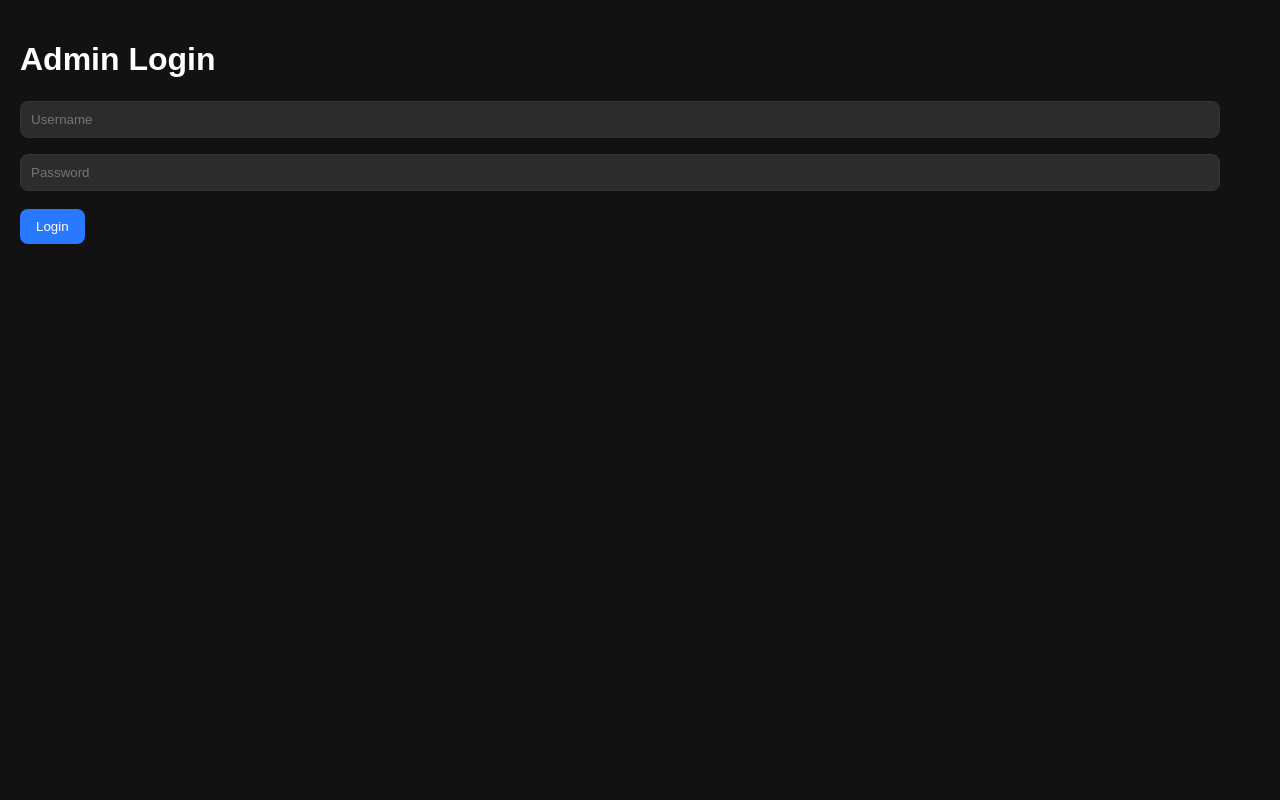
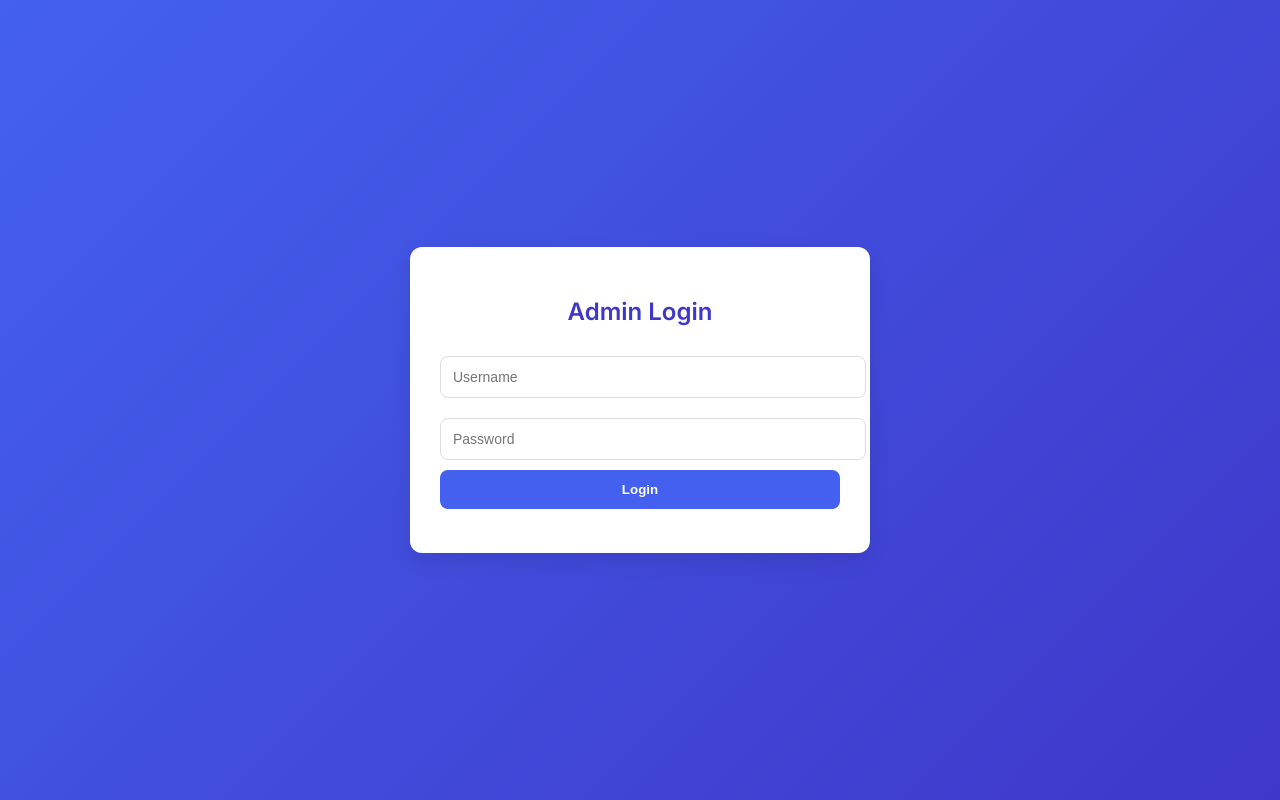
Before and after one commit to piyushlilhore64-blip/App.py, a Flask app: template templates/login.html in a window 1280 px wide. Run offline with Flask 3, Linux system fonts and the light colour scheme; the template is opened without the code that fills it, so the values that code supplies are empty; some libraries are stand-ins or nearby versions.

Commit message:
Update login.html

```diff
--- a/templates/login.html
+++ b/templates/login.html
@@ -1,17 +1,103 @@
 <!DOCTYPE html>
-<html>
+<html lang="en">
 <head>
-    <title>Admin Login</title>
-    <link rel="stylesheet" href="/static/style.css">
+  <meta charset="UTF-8">
+  <meta name="viewport" content="width=device-width, initial-scale=1.0">
+  <title>Admin Login</title>
+  <link href="https://fonts.googleapis.com/css2?family=Inter:wght@400;600&display=swap" rel="stylesheet">
+  <style>
+    body {
+      font-family: 'Inter', sans-serif;
+      background: linear-gradient(135deg, #4361ee, #3f37c9);
+      display: flex;
+      justify-content: center;
+      align-items: center;
+      height: 100vh;
+      margin: 0;
+    }
+    .login-card {
+      background: #fff;
+      padding: 30px;
+      border-radius: 12px;
+      box-shadow: 0 8px 20px rgba(0,0,0,0.1);
+      width: 100%;
+      max-width: 400px;
+      text-align: center;
+    }
+    h2 {
+      margin-bottom: 20px;
+      color: #3f37c9;
+    }
+    .form-control {
+      width: 100%;
+      padding: 12px;
+      margin: 10px 0;
+      border-radius: 8px;
+      border: 1px solid #ddd;
+      font-size: 14px;
+    }
+    .btn {
+      width: 100%;
+      padding: 12px;
+      background: #4361ee;
+      color: #fff;
+      border: none;
+      border-radius: 8px;
+      cursor: pointer;
+      font-weight: 600;
+      transition: background 0.3s;
+    }
+    .btn:hover {
+      background: #3f37c9;
+    }
+    .error {
+      color: red;
+      margin-top: 10px;
+      font-size: 14px;
+    }
+  </style>
 </head>
 <body>
-<div class="container">
-    <h1>Admin Login</h1>
-    <form method="POST" action="/login">
-        <input type="text" name="username" placeholder="Username" required><br>
-        <input type="password" name="password" placeholder="Password" required><br>
-        <button type="submit">Login</button>
+  <div class="login-card">
+    <h2>Admin Login</h2>
+    <form id="loginForm">
+      <input type="text" id="username" class="form-control" placeholder="Username" required>
+      <input type="password" id="password" class="form-control" placeholder="Password" required>
+      <button type="submit" class="btn">Login</button>
+      <p id="errorMessage" class="error"></p>
     </form>
-</div>
+  </div>
+
+  <script type="module">
+    import { db } from "./firebase-config.js";
+    import { ref, get } from "https://www.gstatic.com/firebasejs/11.9.1/firebase-database.js";
+
+    const loginForm = document.getElementById("loginForm");
+    const errorMessage = document.getElementById("errorMessage");
+
+    loginForm.addEventListener("submit", async (e) => {
+      e.preventDefault();
+
+      const username = document.getElementById("username").value.trim();
+      const password = document.getElementById("password").value.trim();
+
+      try {
+        const snapshot = await get(ref(db, `admin/${username}`));
+        if (!snapshot.exists()) {
+          errorMessage.textContent = "Invalid username or password";
+          return;
+        }
+        const data = snapshot.val();
+        if (data.password === password) {
+          localStorage.setItem("isAdmin", "true"); // save login state
+          window.location.href = "index.html"; // redirect to dashboard
+        } else {
+          errorMessage.textContent = "Invalid username or password";
+        }
+      } catch (err) {
+        errorMessage.textContent = "Error: " + err.message;
+      }
+    });
+  </script>
 </body>
 </html>
```
